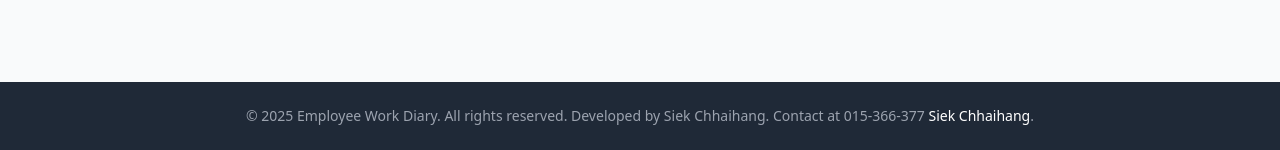
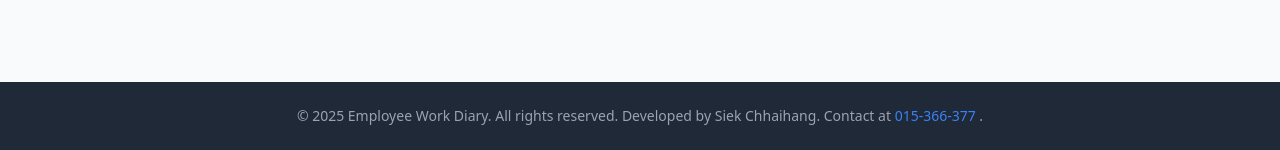
Before and after one commit to Siekchhayhang/employee-diary-app, a Flask app: page / in a window 1280 px wide. Shown: the part 1302-1452 px from the top of the page. Run offline with Flask 2, Linux system fonts and the light colour scheme; some libraries are stand-ins or nearby versions.

Commit message:
change infor footer

```diff
--- a/app/templates/base.html
+++ b/app/templates/base.html
@@ -221,11 +221,9 @@
       <div class="container mx-auto">
         <p class="text-sm text-gray-400">
           &copy; 2025 Employee Work Diary. All rights reserved. Developed by
-          Siek Chhaihang. Contact at 015-366-377
-          <a
-            href="https://github.com/Siekchhayhang"
-            class="text-white hover:underline"
-            >Siek Chhaihang</a
+          Siek Chhaihang. Contact at
+          <a href="tel:015-366-377" class="text-blue-500 hover:underline">
+            015-366-377 </a
           >.
         </p>
       </div>
```
